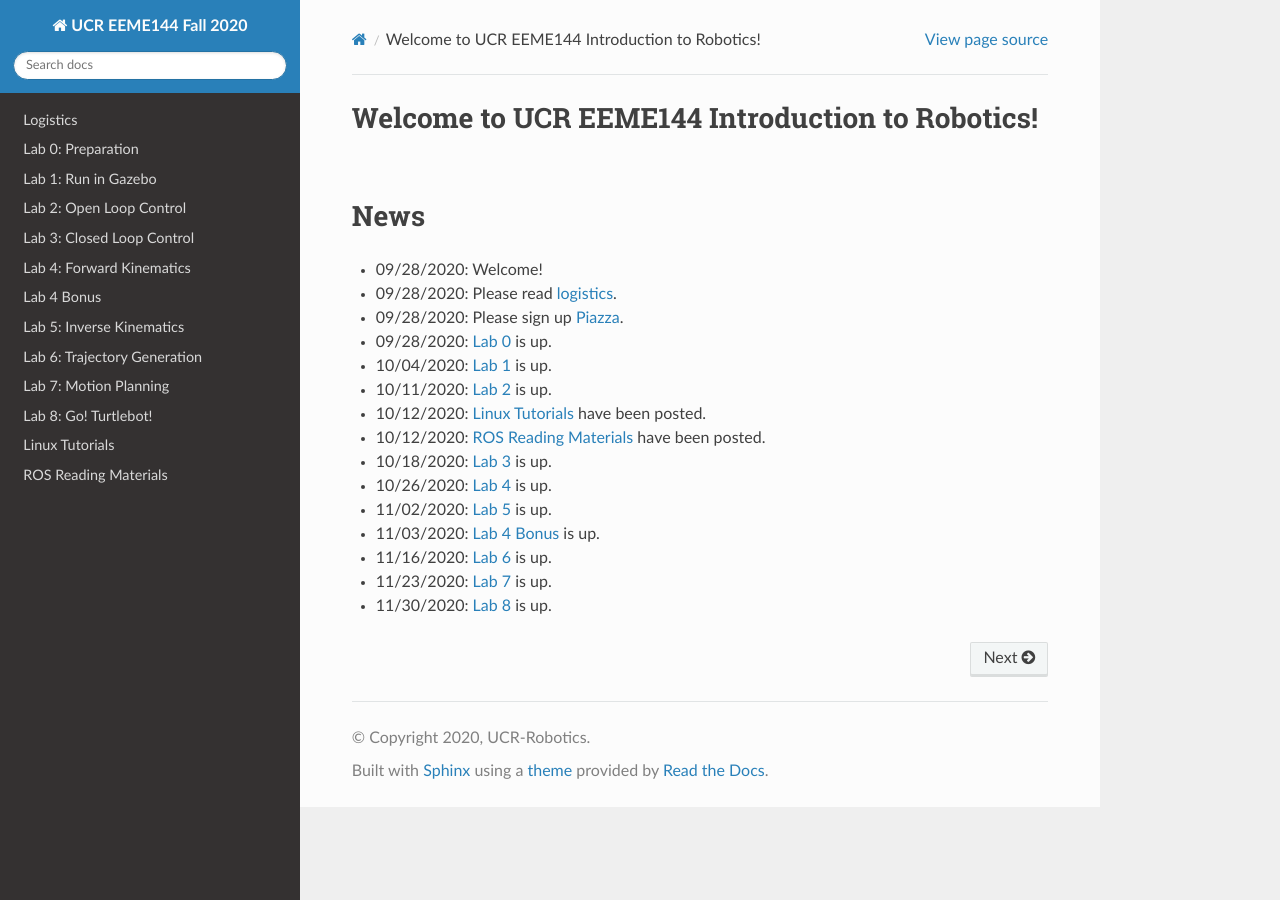
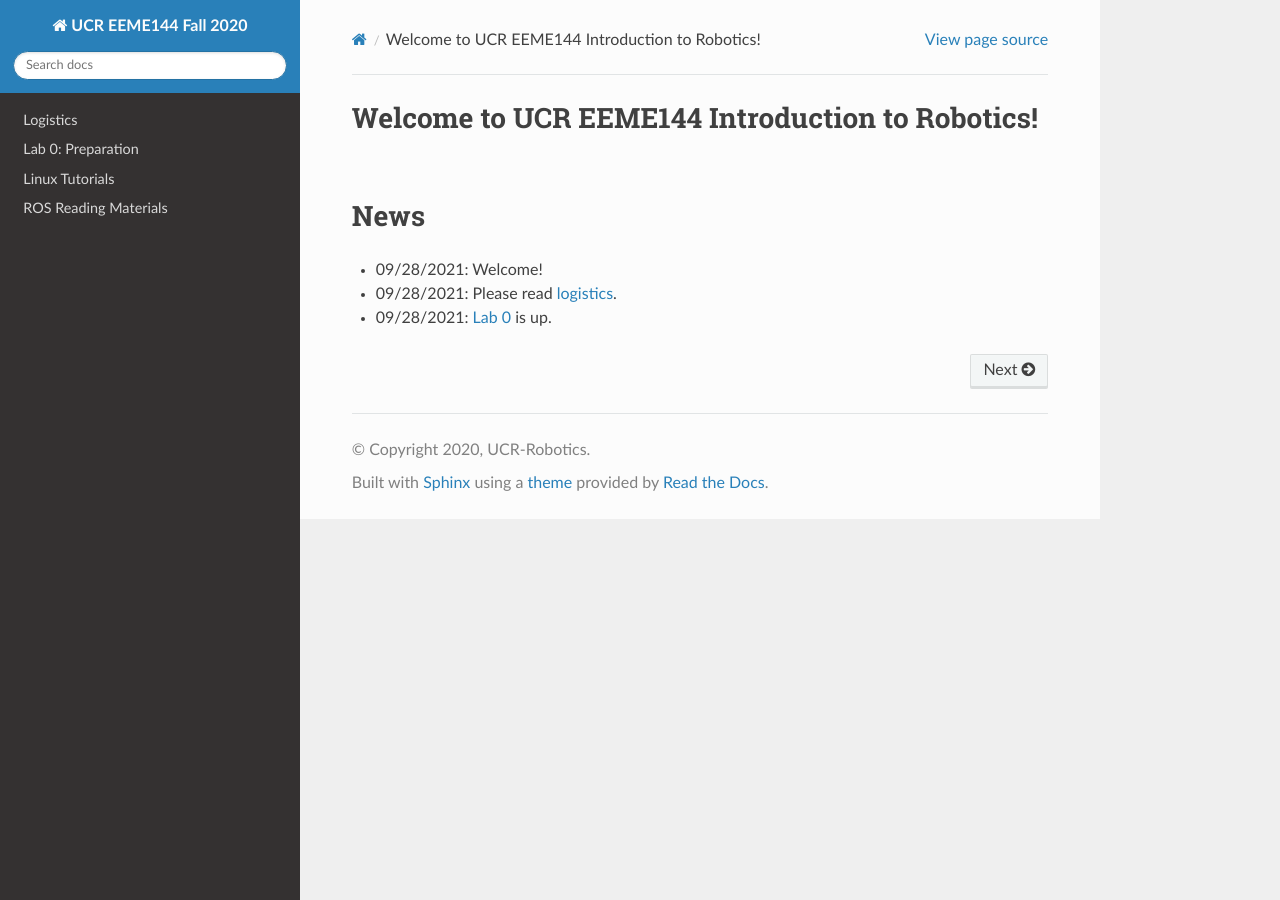
Before and after one commit to UCR-Robotics/ee144, a Sphinx documentation site: the page built from docs/index.rst, in a window 1280 px wide. Built offline with Sphinx 7.4.7 and the Read the Docs theme 2.0.0, drawn with Linux system fonts in a browser that asks for light colours.

Commit message:
Update index.rst

```diff
--- a/docs/index.rst
+++ b/docs/index.rst
@@ -28,18 +19,19 @@ Welcome to UCR EEME144 Introduction to Robotics!
 News
 ====
 
-- 09/28/2020: Welcome!
-- 09/28/2020: Please read `logistics <logistics.html>`_.
-- 09/28/2020: Please sign up `Piazza <https://piazza.com/ucr/fall2020/eeme144>`_.
-- 09/28/2020: `Lab 0 <lab0.html>`_ is up.
-- 10/04/2020: `Lab 1 <lab1.html>`_ is up.
-- 10/11/2020: `Lab 2 <lab2.html>`_ is up.
-- 10/12/2020: `Linux Tutorials <linux.html>`_ have been posted.
-- 10/12/2020: `ROS Reading Materials <ros.html>`_ have been posted.
-- 10/18/2020: `Lab 3 <lab3.html>`_ is up.
-- 10/26/2020: `Lab 4 <lab4.html>`_ is up.
-- 11/02/2020: `Lab 5 <lab5.html>`_ is up.
-- 11/03/2020: `Lab 4 Bonus <lab4bonus.html>`_ is up.
-- 11/16/2020: `Lab 6 <lab6.html>`_ is up.
-- 11/23/2020: `Lab 7 <lab7.html>`_ is up.
-- 11/30/2020: `Lab 8 <lab8.html>`_ is up.
+- 09/28/2021: Welcome!
+- 09/28/2021: Please read `logistics <logistics.html>`_.
+- 09/28/2021: `Lab 0 <lab0.html>`_ is up.
+..
+   - 09/28/2021: Please sign up `Piazza <https://piazza.com/ucr/fall2020/eeme144>`_.
+   - 10/04/2020: `Lab 1 <lab1.html>`_ is up.
+   - 10/11/2020: `Lab 2 <lab2.html>`_ is up.
+   - 10/12/2020: `Linux Tutorials <linux.html>`_ have been posted.
+   - 10/12/2020: `ROS Reading Materials <ros.html>`_ have been posted.
+   - 10/18/2020: `Lab 3 <lab3.html>`_ is up.
+   - 10/26/2020: `Lab 4 <lab4.html>`_ is up.
+   - 11/02/2020: `Lab 5 <lab5.html>`_ is up.
+   - 11/03/2020: `Lab 4 Bonus <lab4bonus.html>`_ is up.
+   - 11/16/2020: `Lab 6 <lab6.html>`_ is up.
+   - 11/23/2020: `Lab 7 <lab7.html>`_ is up.
+   - 11/30/2020: `Lab 8 <lab8.html>`_ is up.
```
Also changed, not shown: other parts of docs/index.rst (+0 -9 lines).
